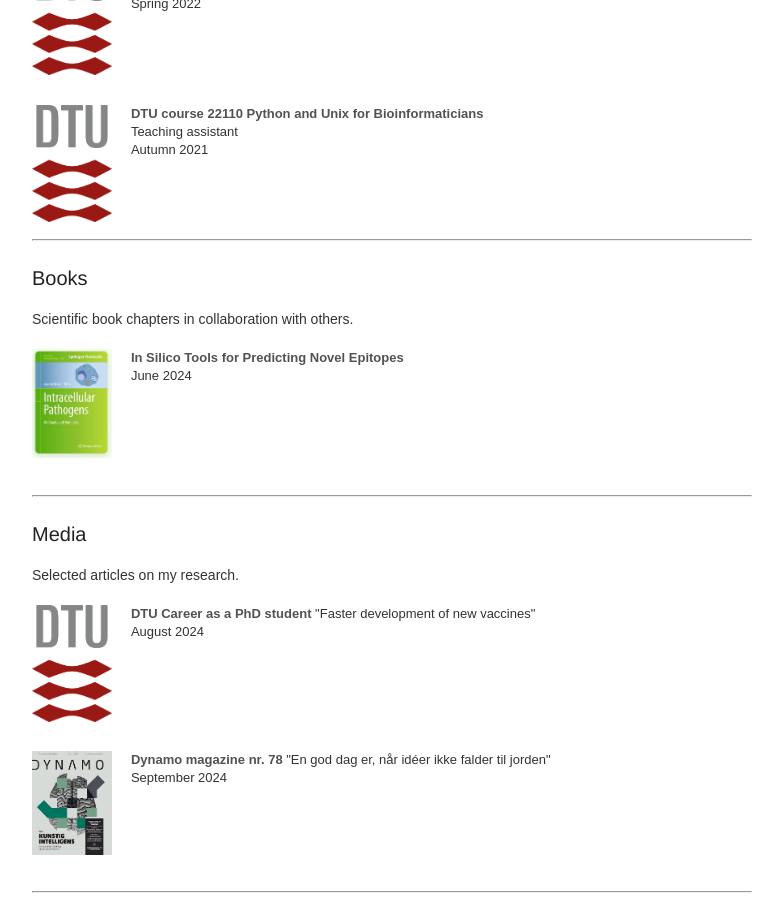
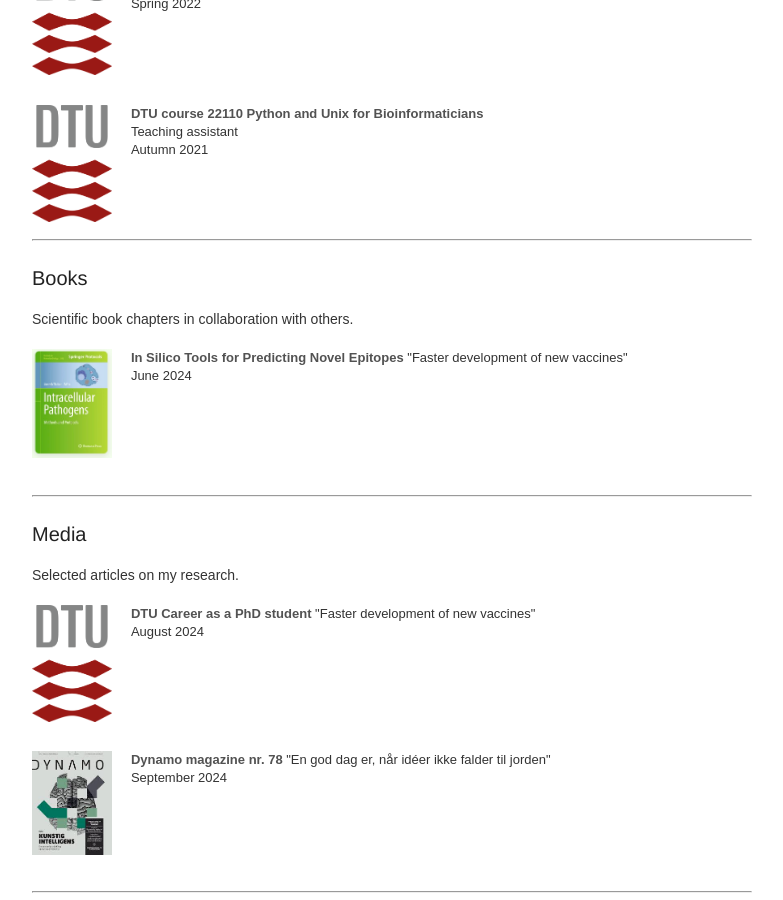
Before and after one commit to Magnushhoie/magnushhoie.github.io, a Jekyll site: the page built from index.html, in a window 1280 px wide and 900 px high, scrolled down 3454 px. Shown: the whole window, without its empty margins (248-1031 px from the left). Built offline with Jekyll 4.4.1, drawn with Linux system fonts in a browser that asks for light colours.

Commit message:
Update index.html

```diff
--- a/index.html
+++ b/index.html
@@ -368,6 +368,7 @@ Scientific book chapters in collaboration with others.
 	</a>
     <p>
       <b><a style="color:#525252; padding:0px 0px" href=https://link.springer.com/protocol/10.1007/978-1-0716-3890-3_17 >In Silico Tools for Predicting Novel Epitopes</b></a><be>
+	"Faster development of new vaccines"
 	<br>
         June 2024
         <br>
```
